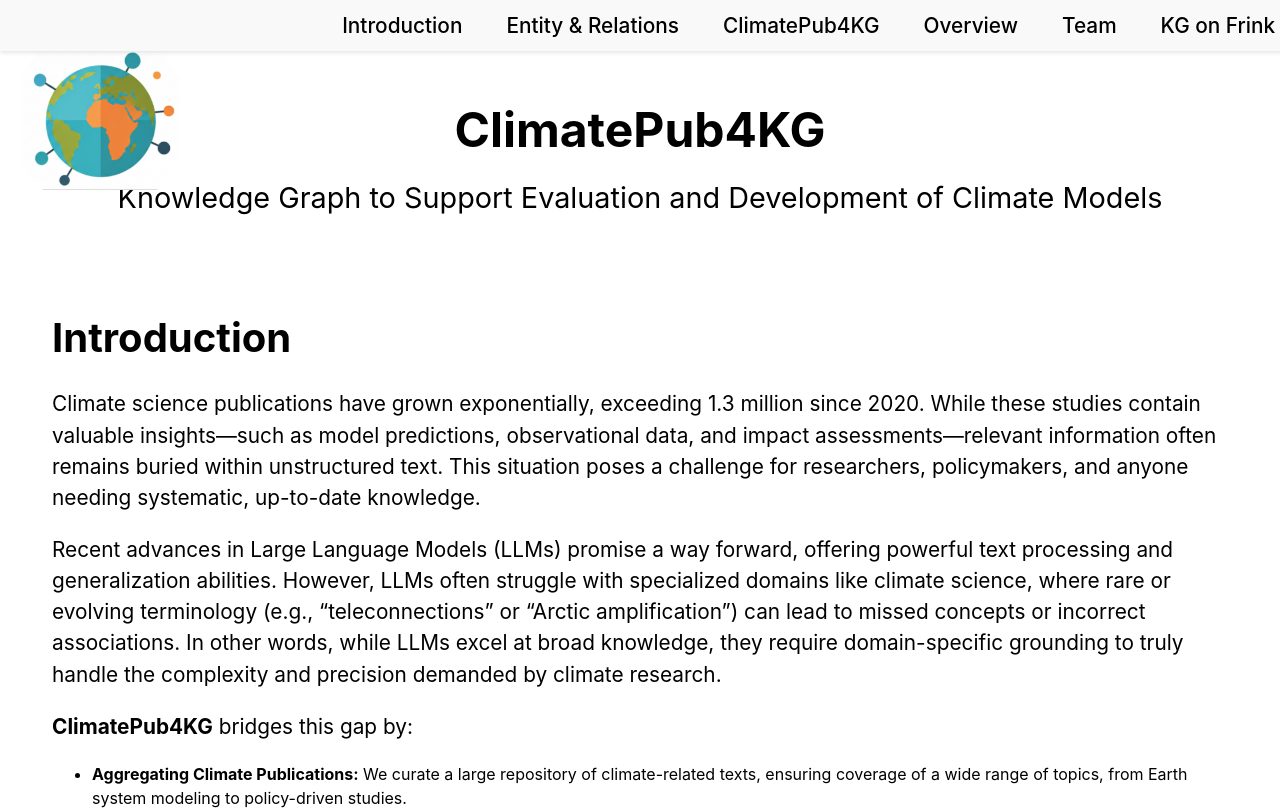
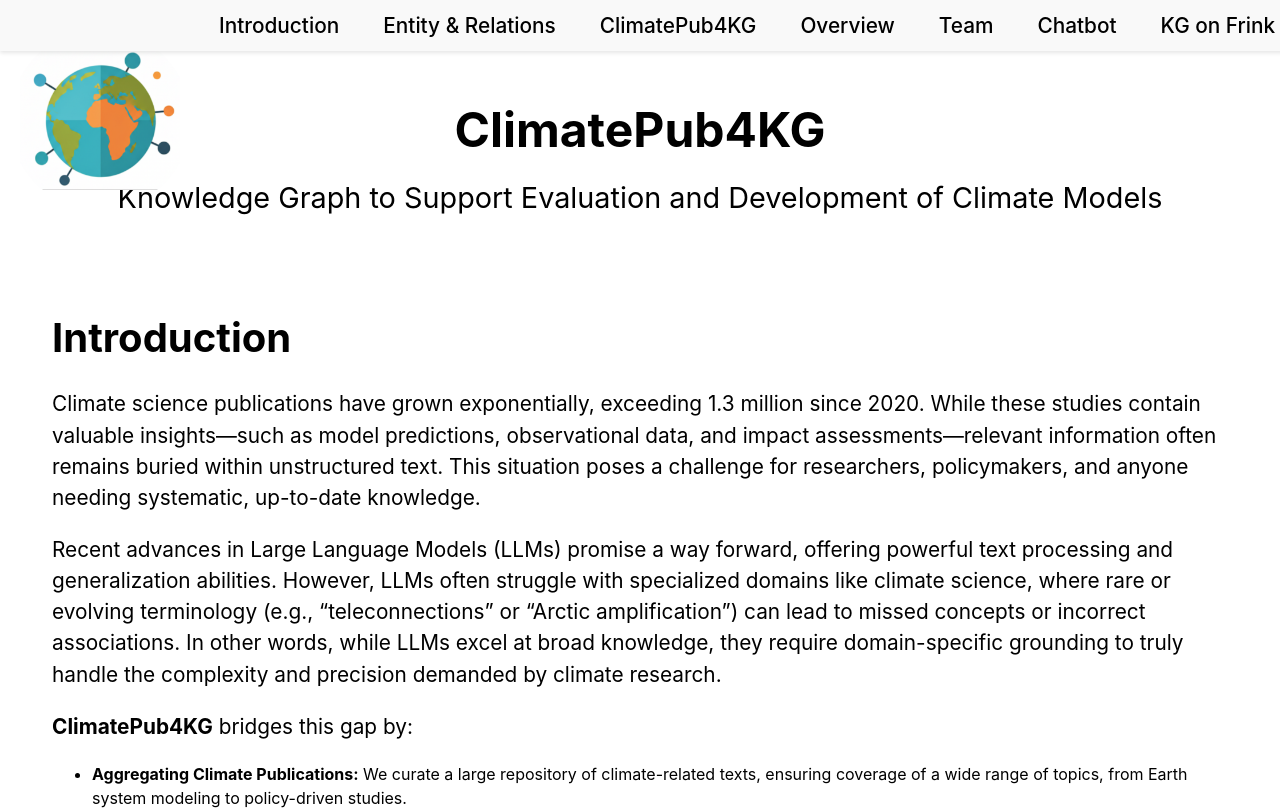
Before and after one commit to ClimatePub4KG/climatepub4kg, a React (Vite) app: page / in a window 1280 px wide. Shown: the top 810 px of the page. Built offline with nearby package versions, Linux system fonts and the light colour scheme.

Commit message:
add chatbot link to navigation

```diff
--- a/src/App.tsx
+++ b/src/App.tsx
@@ -14,6 +14,11 @@ const App: React.FC = () => {
               <li><a href="#ClimatePub4KG">ClimatePub4KG</a></li>
               <li><a href="#overview">Overview</a></li>
               <li><a href="#team">Team</a></li>
+              <li>
+                <a href="http://54.208.88.134:80" target="_blank" rel="noopener noreferrer">
+                  Chatbot
+                </a>
+              </li>
               <li>
                 <a href="https://nam10.safelinks.protection.outlook.com/?url=https%3A%2F%2Ffrink.apps.renci.org%2F%3Fquery%3DPREFIX%2Brdf%3A%2B%253Chttp%3A%2F%2Fwww.w3.org%2F1999%2F02%2F22-rdf-syntax-ns%2523%253E%250APREFIX%2Brdfs%3A%2B%253Chttp%3A%2F%2Fwww.w3.org%2F2000%2F01%2Frdf-schema%2523%253E%250ASELECT%2B*%2BWHERE%2B%257b%250A%2B%2B%3Fsub%2B%3Fpred%2B%3Fobj%2B.%250A%257d%2BLIMIT%2B10%26sources%3Dclimatepub4kg&data=05%7C02%7Ccaleb.hageman%40temple.edu%7Cde51bfa2d9234bb62eb208dd33f99f8f%7C716e81efb52244738e3110bd02ccf6e5%7C0%7C0%7C638723869405502070%7CUnknown%7CTWFpbGZsb3d8eyJFbXB0eU1hcGkiOnRydWUsIlYiOiIwLjAuMDAwMCIsIlAiOiJXaW4zMiIsIkFOIjoiTWFpbCIsIldUIjoyfQ%3D%3D%7C0%7C%7C%7C&sdata=SFBfRLqlaBZ5RasGSN0oXv1FcI5rPy6A5OESOUU6Ly8%3D&reserved=0" target="_blank" rel="noopener noreferrer">
                   KG on Frink
```
